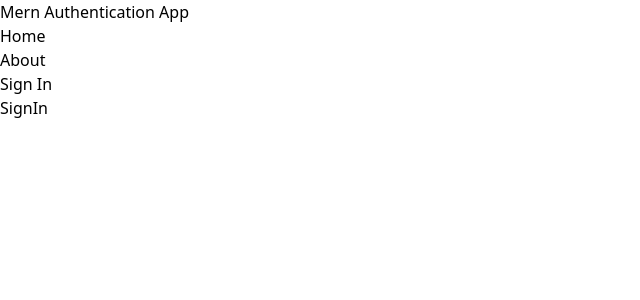
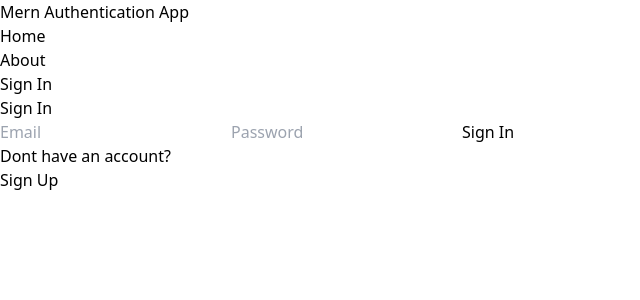
Before and after one commit to it22323934/mern-Auth, a React (Vite) app in the folder client/: page /sign-in in a window 1280 px wide. Shown: the top 300 px of the page, without its empty margins (0-640 px from the left). Built offline with nearby package versions, Linux system fonts and the light colour scheme.

Commit message:
Completed SignIn pgae-Asiri

```diff
--- a/client/src/pages/SignIn.jsx
+++ b/client/src/pages/SignIn.jsx
@@ -1,7 +1,71 @@
-import React from 'react'
+import React from "react";
+import { Link,useNavigate} from "react-router-dom";
+import { useState } from "react";
+import { set } from "mongoose";
+export default function SignIn() {
+  const [formData,setFormData] = useState({});
+  const [error,setError] = useState(false);
+  const [loading,setLoading] = useState(false);
+  const navigate=useNavigate();
+  const handleChange = (e) => {
+    setFormData({...formData,[e.target.id]:e.target.value});
 
-export default function SignIn() {
+  }
+  const handleSubmit=async(e)=>{
+    e.preventDefault();
+    try {
+      setLoading(true);
+      setError(false);
+      const res=await fetch('/api/auth/signin',{
+        method:'POST',
+         headers:{
+           'Content-Type':'application/json'
+         },
+         body:JSON.stringify(formData),
+     });
+     const data=await res.json();
+     setLoading(false);
+     if(data.success === false){
+      setError(true);
+      return;
+     }
+     navigate('/');
+    } catch (error) {
+      setLoading(false);
+      setError(true);
+    }
+  }
   return (
-    <div>SignIn</div>
-  )
+    <div className="p-3 max-w-lg mx-auto">
+      <h1 className="text-3xl text-center font-semibold my-7">Sign In</h1>
+      <form onSubmit={handleSubmit} className="flex flex-col gap-4">
+        <input
+          type="email"
+          placeholder="Email"
+          id="email"
+          className="bg-slate-100 p-3 rounded-lg" onChange={handleChange}
+        />
+        <input
+          type="password"
+          placeholder="Password"
+          id="password"
+          className="bg-slate-100 p-3 rounded-lg" onChange={handleChange}
+        />
+        <button
+          type="submit"
+          disabled={loading}
+          className="bg-slate-700 text-white p-3 rounded-lg uppercase hover:opacity-95 disabled:opacity-80"
+        >
+          {loading ? 'Loading...' : 'Sign In'}
+        </button>
+      </form>
+      <div className="flex gap-2 mt-5">
+        <p>Dont have an account?</p>
+        <Link to="/sign-up">
+          <span className='text-blue-500'>Sign Up</span>
+        </Link>
+      </div>
+      <p className="text-red-700 mt-5">{error && 'Something Went Wrong!'}</p>
+    </div>
+  );
 }
--- a/client/src/pages/SignUp.jsx
+++ b/client/src/pages/SignUp.jsx
@@ -1,11 +1,12 @@
 import React from "react";
-import { Link } from "react-router-dom";
+import { Link,useNavigate} from "react-router-dom";
 import { useState } from "react";
 import { set } from "mongoose";
 export default function SignUp() {
   const [formData,setFormData] = useState({});
   const [error,setError] = useState(false);
   const [loading,setLoading] = useState(false);
+  const navigate=useNavigate();
   const handleChange = (e) => {
     setFormData({...formData,[e.target.id]:e.target.value});
 
@@ -29,6 +30,7 @@
       setError(true);
       return;
      }
+      navigate('/sign-in');
     } catch (error) {
       setLoading(false);
       setError(true);
```
